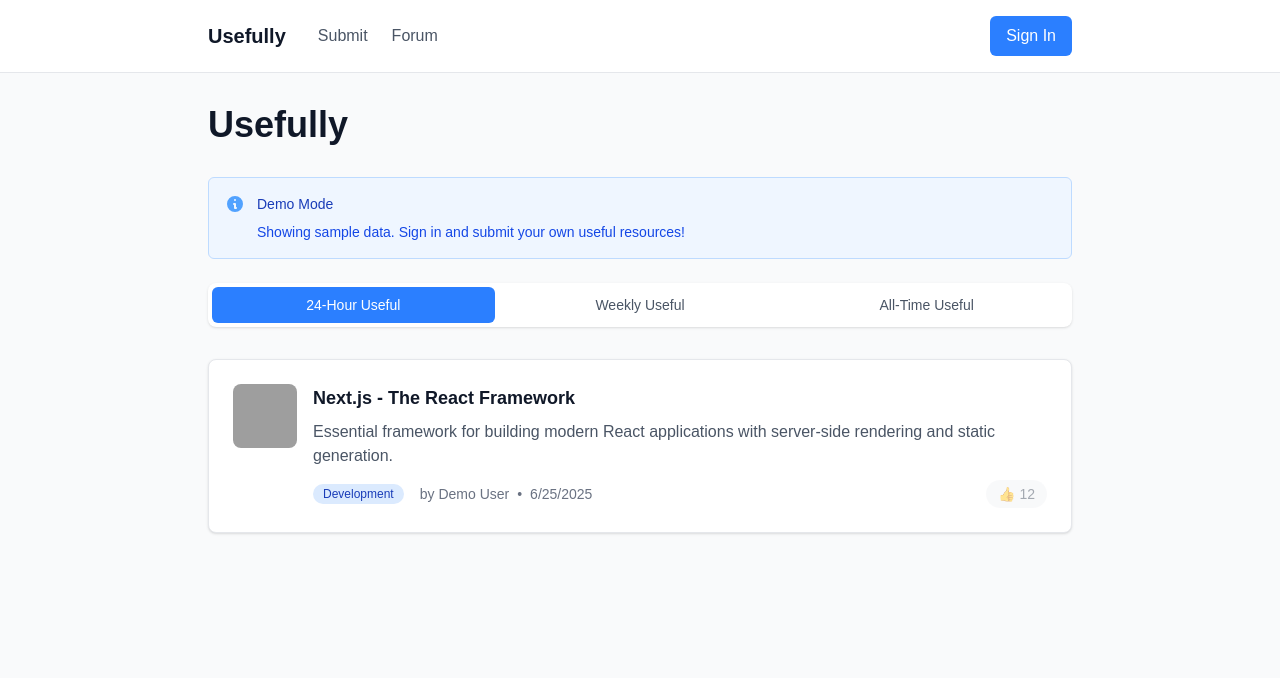
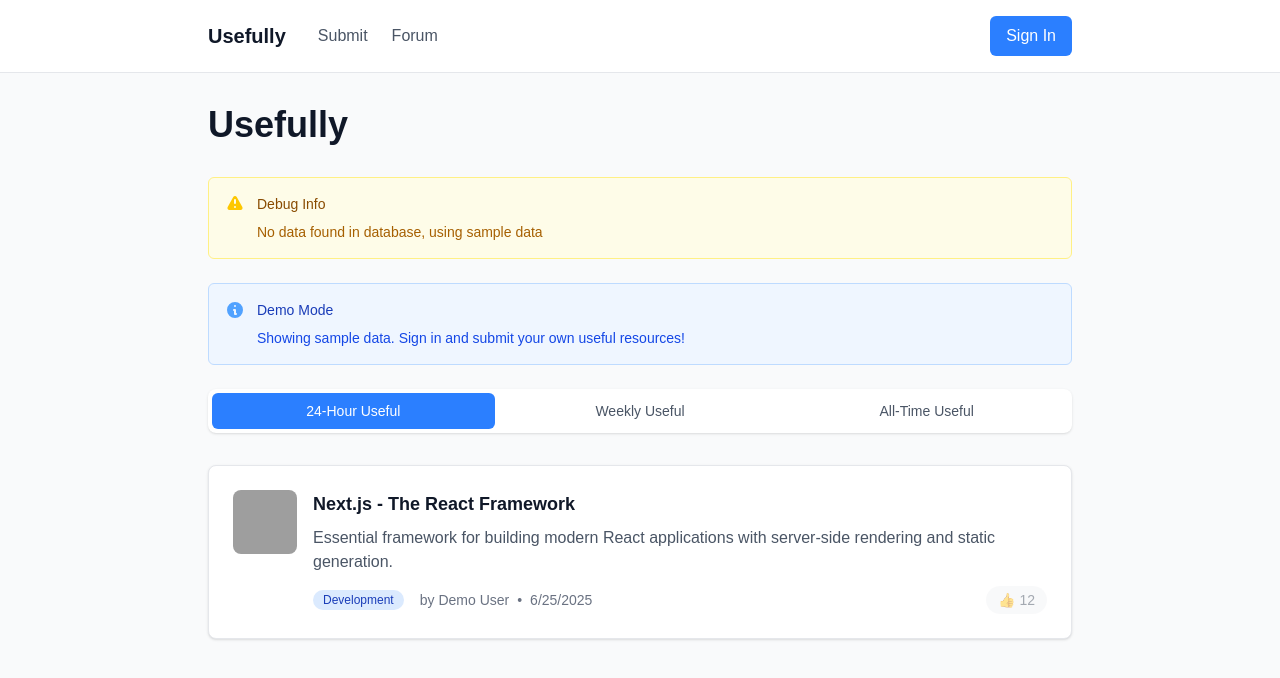
Before and after one commit to iamlouiesison/usefully-fin, a Next.js app: page / in a window 1280 px wide. Shown: the top 678 px of the page. Built offline with nearby package versions, Linux system fonts and the light colour scheme; no server answers; the database is empty; grey boxes are pictures that could not be loaded.

Commit message:
Add debugging to diagnose database connection issues

```diff
--- a/src/app/page.tsx
+++ b/src/app/page.tsx
@@ -93,6 +93,7 @@
   const [loading, setLoading] = useState(true)
   const [authError, setAuthError] = useState<string | null>(null)
   const [usingSampleData, setUsingSampleData] = useState(false)
+  const [debugInfo, setDebugInfo] = useState<string>('')
 
   // Handle auth errors from URL params
   useEffect(() => {
@@ -106,6 +107,8 @@
 
   const fetchAssets = async (period: '24h' | 'week' | 'all') => {
     setLoading(true)
+    setDebugInfo('Fetching assets...')
+
     const supabase = createClient()
 
     let query = supabase
@@ -129,7 +132,13 @@
 
     const { data, error } = await query
 
-    if (data && data.length > 0) {
+    console.log('Database query result:', { data, error, period })
+
+    if (error) {
+      setDebugInfo(`Database error: ${error.message}`)
+      console.error('Database error:', error)
+    } else if (data && data.length > 0) {
+      setDebugInfo(`Found ${data.length} assets in database`)
       const assetsWithCounts = data.map(asset => ({
         ...asset,
         useful_count: asset.useful_votes?.length || 0,
@@ -138,6 +147,7 @@
       setAssets(assetsWithCounts)
       setUsingSampleData(false)
     } else {
+      setDebugInfo('No data found in database, using sample data')
       // Use sample data if no real data exists
       const filteredSampleData = sampleAssets.filter(asset => {
         const assetDate = new Date(asset.created_at)
@@ -171,6 +181,27 @@
     <div className="min-h-screen bg-gray-50">
       <div className="max-w-4xl mx-auto px-4 py-8">
         <h1 className="text-4xl font-bold text-gray-900 mb-8">Usefully</h1>
+
+        {/* Debug Info */}
+        {debugInfo && (
+          <div className="bg-yellow-50 border border-yellow-200 rounded-md p-4 mb-6">
+            <div className="flex">
+              <div className="flex-shrink-0">
+                <svg className="h-5 w-5 text-yellow-400" viewBox="0 0 20 20" fill="currentColor">
+                  <path fillRule="evenodd" d="M8.257 3.099c.765-1.36 2.722-1.36 3.486 0l5.58 9.92c.75 1.334-.213 2.98-1.742 2.98H4.42c-1.53 0-2.493-1.646-1.743-2.98l5.58-9.92zM11 13a1 1 0 11-2 0 1 1 0 012 0zm-1-8a1 1 0 00-1 1v3a1 1 0 002 0V6a1 1 0 00-1-1z" clipRule="evenodd" />
+                </svg>
+              </div>
+              <div className="ml-3">
+                <h3 className="text-sm font-medium text-yellow-800">
+                  Debug Info
+                </h3>
+                <div className="mt-2 text-sm text-yellow-700">
+                  <p>{debugInfo}</p>
+                </div>
+              </div>
+            </div>
+          </div>
+        )}
 
         {/* Auth Error Banner */}
         {authError && (
```
